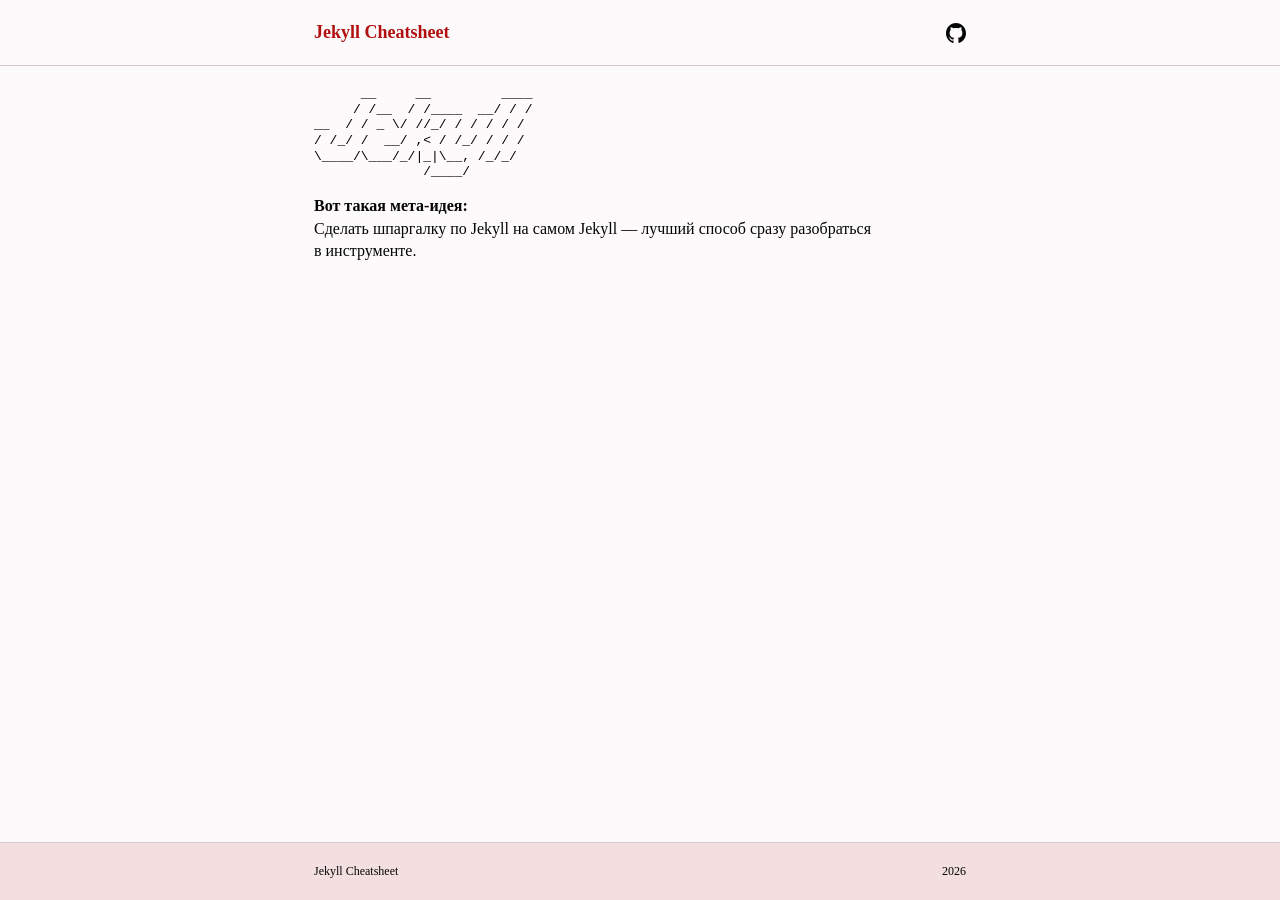
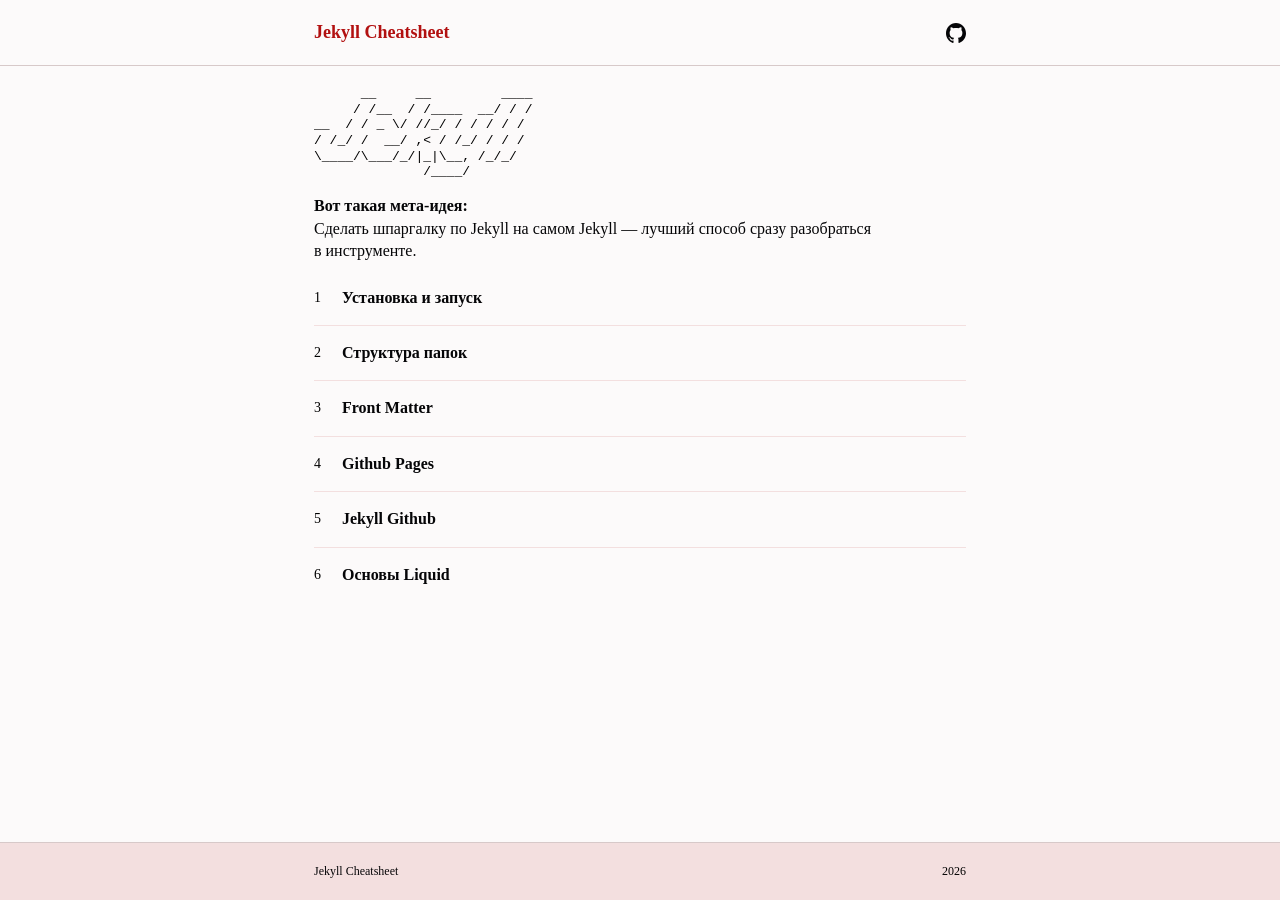
Before and after one commit to kagulion/jekyll-cheatsheet, a Jekyll site: the page built from index.html, in a window 1280 px wide. Built offline with Jekyll 4.4.1, drawn with Linux system fonts in a browser that asks for light colours.

Commit message:
add: navigation

```diff
--- a/_data/navigation.yml
+++ b/_data/navigation.yml
@@ -1,6 +1,12 @@
-- name: Home
-  link: /
-- name: About
-  link: /about-us/
-- name: Press
-  link: /press/
+- name: Установка и запуск
+  link: /install/
+- name: Структура папок
+  link: /structure/
+- name: Front Matter
+  link: /front-matter/
+- name: Github Pages
+  link: /github-pages/
+- name: Jekyll Github
+  link: /jekyll-github/
+- name: Основы Liquid
+  link: /liquid/
--- a/_includes/hero.html
+++ b/_includes/hero.html
@@ -1,4 +1,3 @@
-<div>
 <div class="flex flex-col">
   <pre aria-label="Логотип Jekyll в стиле ASCII">
       __     __         ____
--- a/_includes/navigation.html
+++ b/_includes/navigation.html
@@ -1,7 +1,12 @@
 <nav>
-  {% for item in site.data.navigation %}
-  <a href="{{ item.link }}" {% if page.url==item.link %}style="color: red;" {% endif %}>
-    {{ item.name }}
-  </a>
-  {% endfor %}
+  <ul class="navigation">
+    {% for item in site.data.navigation %}
+      <li class="navigation__item">
+        <span>{{ forloop.index }}</span>
+        <a href="{{ item.link }}" class="transition-sm" >
+        {{ item.name }}
+        </a>
+      </li>
+    {% endfor %}
+  </ul>
 </nav>
--- a/assets/css/styles.scss
+++ b/assets/css/styles.scss
@@ -118,3 +118,43 @@
     line-height: 140%;
   }
 }
+
+/* Навигация */
+
+.navigation {
+  padding-top: 24px;
+
+  &__item {
+    display: flex;
+    gap: 8px;
+    border-bottom: 1px solid $gray-light;
+    padding-top: 16px;
+    padding-bottom: 16px;
+    line-height: 140%;
+
+    a {
+      font-weight: 700;
+      font-size: 16px;
+      color: $black;
+
+      &:hover {
+        color: $primary;
+      }
+    }
+
+    span {
+      min-width: 20px;
+      font-weight: 400;
+      font-size: 14px;
+    }
+
+    &:first-child {
+      padding-top: 0;
+    }
+
+    &:last-child {
+      border-bottom: none;
+      padding-bottom: 0;
+    }
+  }
+}
--- a/index.html
+++ b/index.html
@@ -3,4 +3,4 @@
 layout: default
 ---
 
-{% include hero.html %}
+{% include hero.html %} {% include navigation.html %}
--- a/pages/about.md
+++ b/pages/install.md
@@ -1,6 +1,6 @@
 ---
-title: О проекте
-permalink: /about-us/
+title: Установка и запуск
+permalink: /install/
 layout: default
 skills:
   - HTML
```
Also changed, not shown: other parts of _includes/hero.html (+2 -2 lines), pages/press-papier.md (deleted, +0 -7 lines), pages/structure.md (added, +7 -0 lines). Lines whose indentation alone changed are shown as unchanged.
